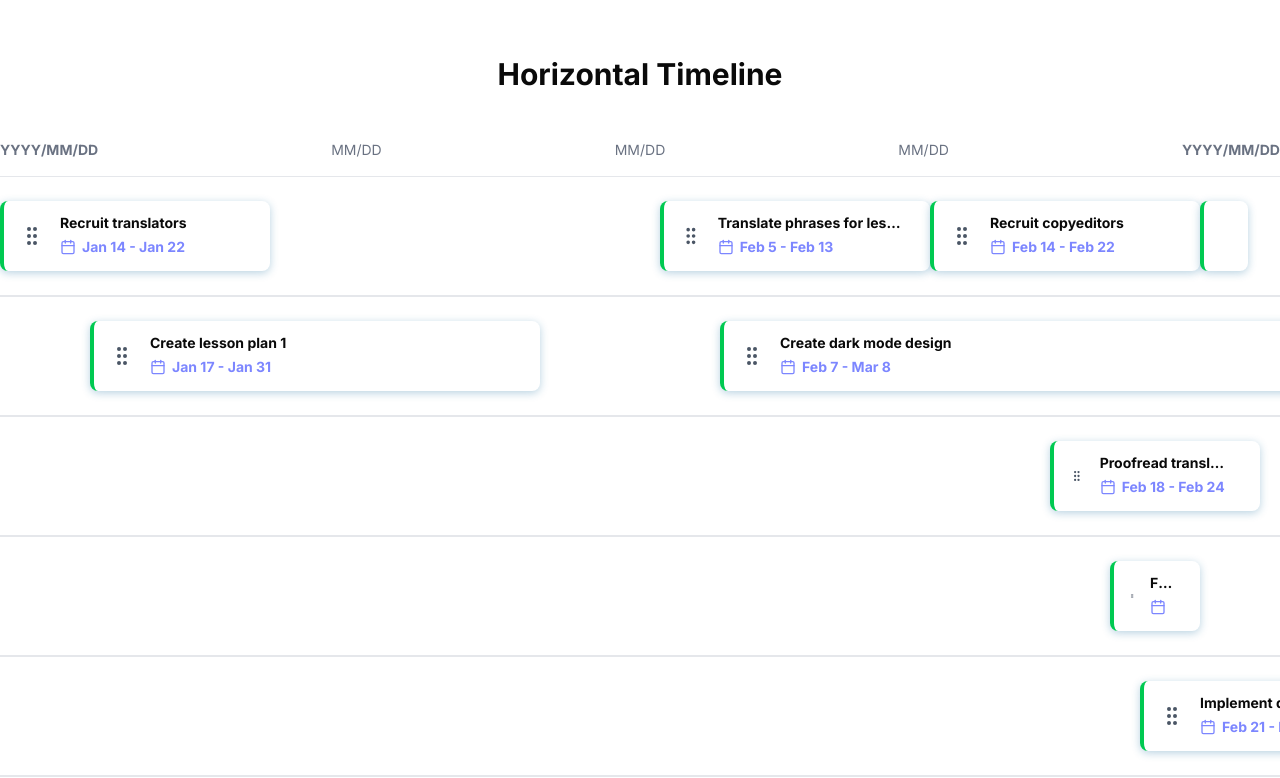
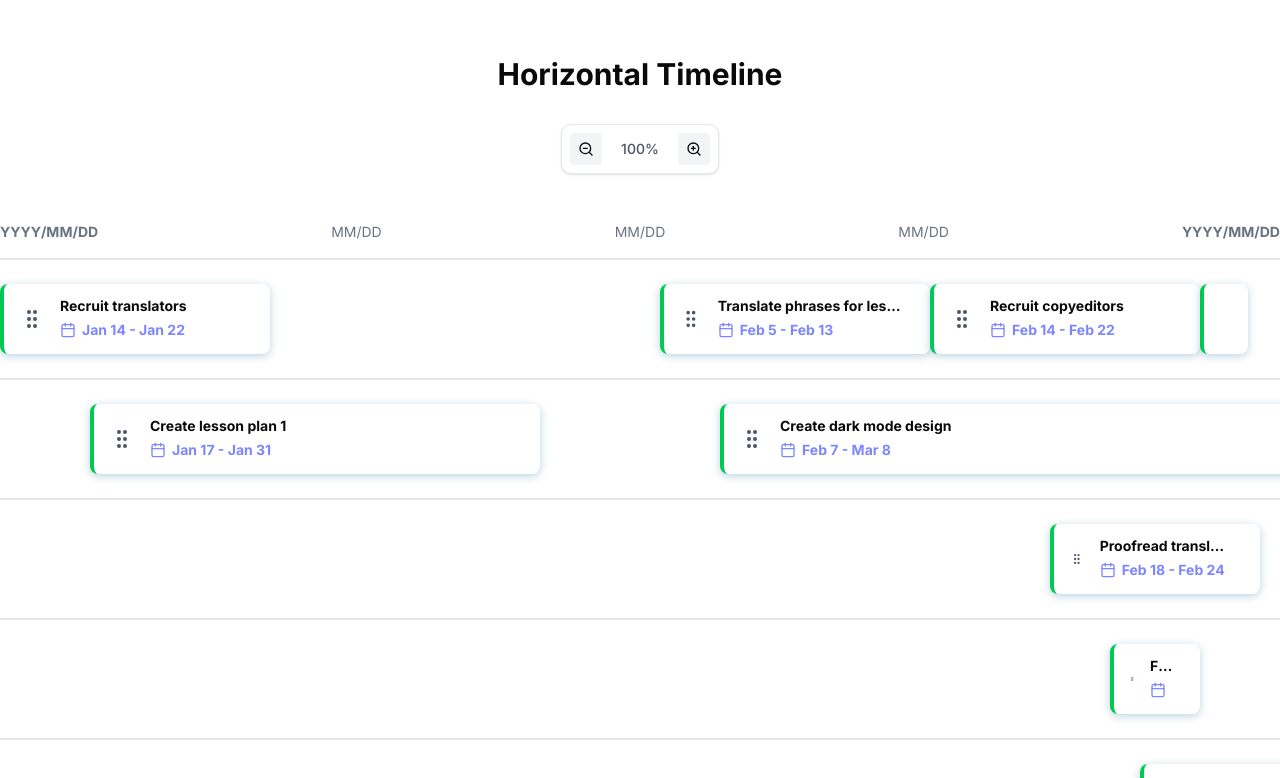
Before and after one commit to oarthurfc/timeline, a Next.js app: page / in a window 1280 px wide. Shown: the top 778 px of the page. Built offline with nearby package versions, Linux system fonts and the light colour scheme.

Commit message:
feat: implement Timeline and ZoomControls components for enhanced timeline functionality

```diff
--- /dev/null
+++ b/src/app/components/Timeline.tsx
@@ -0,0 +1,66 @@
+'use client';
+
+import { useState } from 'react';
+import { TimelineHeader } from './TimelineHeader';
+import { TimelineLane } from './TimelineLane';
+import { ZoomControls } from './ZoomControls';
+import { getTimelineRange } from '@/lib/timelineUtils';
+import { TimeLineEvent } from '@/types/timeline';
+
+type TimelineProps = {
+  lanes: TimeLineEvent[][];
+  items: { start: string; end: string }[];
+};
+
+export const Timeline = ({ lanes, items }: TimelineProps) => {
+  const [zoomLevel, setZoomLevel] = useState(1);
+  const minZoom = 0.5;
+  const maxZoom = 3;
+  const baseDayWidth = 30;
+
+  const { minDate, totalDays } = getTimelineRange(items);
+  const dayWidth = baseDayWidth * zoomLevel;
+  const totalWidth = totalDays * dayWidth;
+
+  const handleZoomIn = () => {
+    setZoomLevel((prev) => Math.min(prev + 0.2, maxZoom));
+  };
+
+  const handleZoomOut = () => {
+    setZoomLevel((prev) => Math.max(prev - 0.2, minZoom));
+  };
+
+  return (
+    <div className="w-full space-y-8">
+      <div className="flex justify-center">
+        <ZoomControls
+          zoomLevel={zoomLevel}
+          onZoomIn={handleZoomIn}
+          onZoomOut={handleZoomOut}
+          minZoom={minZoom}
+          maxZoom={maxZoom}
+        />
+      </div>
+
+      <section className="relative w-full">
+        {/* Header fixo */}
+        <div className="sticky top-0 z-10 border-b border-gray-200 bg-white">
+          <TimelineHeader
+            minDate={minDate}
+            dayWidth={dayWidth}
+            totalDays={totalDays}
+            zoomLevel={zoomLevel}
+          />
+        </div>
+
+        <div className="overflow-x-auto">
+          <div className="relative" style={{ width: `${totalWidth}px` }}>
+            {lanes.map((lane, idx) => (
+              <TimelineLane key={idx} events={lane} minDate={minDate} dayWidth={dayWidth} />
+            ))}
+          </div>
+        </div>
+      </section>
+    </div>
+  );
+};
--- /dev/null
+++ b/src/app/components/ZoomControls.tsx
@@ -0,0 +1,43 @@
+import { ZoomIn, ZoomOut } from 'lucide-react';
+
+type ZoomControlsProps = {
+  zoomLevel: number;
+  onZoomIn: () => void;
+  onZoomOut: () => void;
+  minZoom: number;
+  maxZoom: number;
+};
+
+export const ZoomControls = ({
+  zoomLevel,
+  onZoomIn,
+  onZoomOut,
+  minZoom,
+  maxZoom,
+}: ZoomControlsProps) => {
+  return (
+    <div className="flex items-center gap-2 rounded-lg border border-gray-200 bg-white p-2 shadow-sm">
+      <button
+        onClick={onZoomOut}
+        disabled={zoomLevel <= minZoom}
+        className="flex h-8 w-8 items-center justify-center rounded bg-gray-100 transition-colors hover:bg-gray-200 disabled:cursor-not-allowed disabled:opacity-50"
+        title="Diminuir zoom"
+      >
+        <ZoomOut className="h-4 w-4" />
+      </button>
+
+      <span className="min-w-[60px] text-center text-sm font-medium text-gray-600">
+        {Math.round(zoomLevel * 100)}%
+      </span>
+
+      <button
+        onClick={onZoomIn}
+        disabled={zoomLevel >= maxZoom}
+        className="flex h-8 w-8 items-center justify-center rounded bg-gray-100 transition-colors hover:bg-gray-200 disabled:cursor-not-allowed disabled:opacity-50"
+        title="Aumentar zoom"
+      >
+        <ZoomIn className="h-4 w-4" />
+      </button>
+    </div>
+  );
+};
--- a/src/app/page.tsx
+++ b/src/app/page.tsx
@@ -1,24 +1,14 @@
-import { TimelineHeader } from './components/TimelineHeader';
-import { TimelineLane } from './components/TimelineLane';
+import { Timeline } from './components/Timeline';
 import assignLanes from '@/lib/assignLanes';
 import timelineItems from '@/data/timelineItems';
-import { getTimelineRange } from '@/lib/timelineUtils';
 
 export default function Home() {
   const lanes = assignLanes(timelineItems);
-  const minDate = getTimelineRange(timelineItems).minDate;
-  const dayWidth = 30;
 
   return (
     <main className="mx-auto flex w-full max-w-7xl flex-col items-center gap-8 py-14">
       <h1 className="text-center text-3xl font-bold">Horizontal Timeline</h1>
-
-      <section className="relative w-full overflow-x-auto">
-        <TimelineHeader />
-        {lanes.map((lane, idx) => (
-          <TimelineLane key={idx} events={lane} minDate={minDate} dayWidth={dayWidth} />
-        ))}
-      </section>
+      <Timeline lanes={lanes} items={timelineItems} />
     </main>
   );
 }
```
